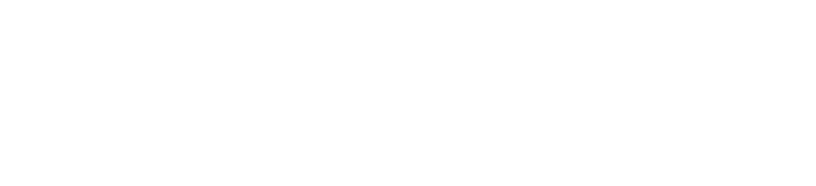
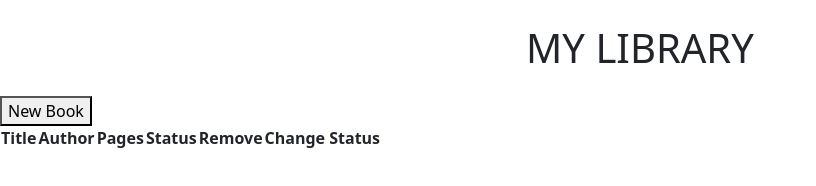
Before and after one commit to atenaiis/library, a plain HTML site: page index.html in a window 1280 px wide. Shown: the whole page, without its empty margins (0-816 px from the left). Drawn offline with nearby package versions, Linux system fonts and the light colour scheme.

Commit message:
Fill out html file

```diff
--- a/index.html
+++ b/index.html
@@ -3,9 +3,47 @@
     <meta charset="UTF-8">
     <meta http-equiv="X-UA-Compatible" content="IE=edge">
     <meta name="viewport" content="width=device-width, initial-scale=1.0">
+    <link href="https://cdn.jsdelivr.net/npm/bootstrap@5.0.1/dist/css/bootstrap.min.css" rel="stylesheet" integrity="sha384-+0n0xVW2eSR5OomGNYDnhzAbDsOXxcvSN1TPprVMTNDbiYZCxYbOOl7+AMvyTG2x" crossorigin="anonymous">
+
     <title>Library</title>
 </head>
 <body>
 
-</body>
+    <main>
+        <header class="text-center text-dark my-4">
+        <h1> MY LIBRARY </h1>
+        </header>
+        <button class="new-book" id="d-form" type="button"> New Book</button>
+        <!-- Book Form -->
+        <form id='formBook' class="d-none">
+          <p class="alert alert-dark m-2"> Title, Author and Pages fields should not be Blank!</p>
+          <label for="title">Title:</label><br>
+          <input type="text" id="title" name="title"><br>
+          <label for="author">Author:</label><br>
+          <input type="text" id="author" name="author"><br>
+          <label for="pages">Pages:</label><br>
+          <input type="number" id="pages" name="pages"><br>
+          <input type="checkbox" id="read" name="read">
+          <label for="read">I've already read it.</label><br><br>
+          <input type="button" id='submit-form' value="Submit">
+
+        </form>
+
+        <!-- Display Books -->
+        <table class="" id="">
+          <tr id="booksLabel">
+            <th>Title</th>
+            <th>Author</th>
+            <th>Pages</th>
+            <th>Status</th>
+            <th>Remove</th>
+            <th>Change Status</th>
+          </tr>
+
+        </table>
+
+  </main>
+
+    <script type="module" src="scripts/main.js"></script>
+  </body>
 </html>
```
